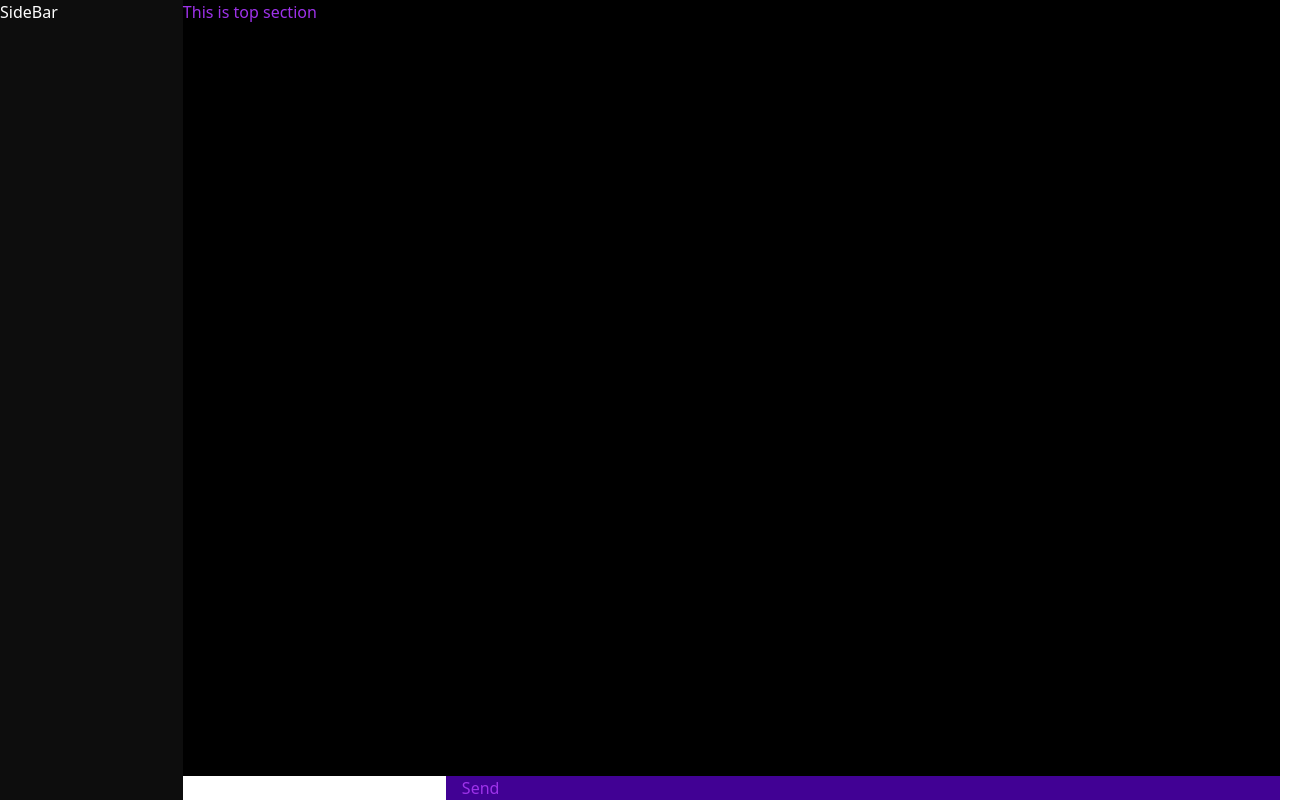
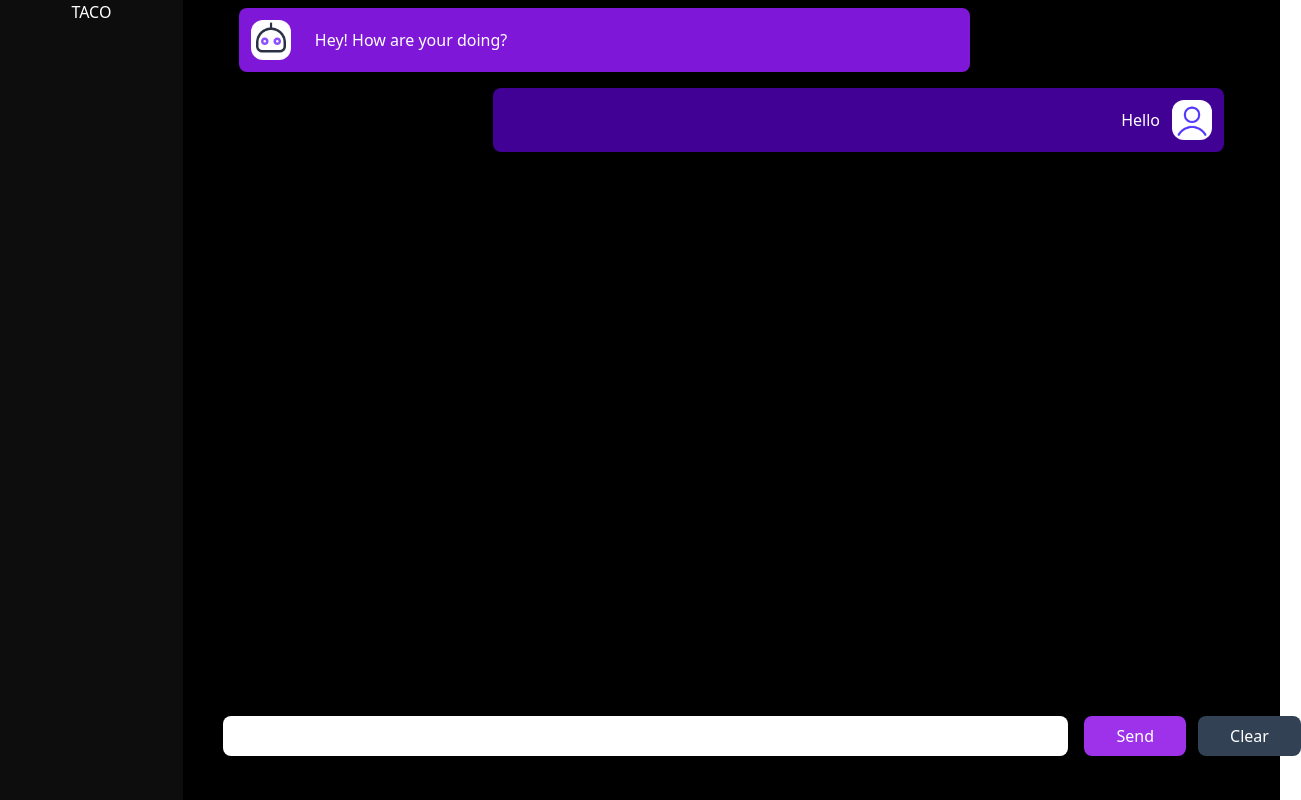
Before and after one commit to Yodawgz0/taco, a Next.js app: page / in a window 1280 px wide. Shown: the whole page, 1301 px wide, since content can reach past the window. Built offline with nearby package versions, Linux system fonts and the light colour scheme.

Commit message:
finalizing the chatbar

```diff
--- a/src/components/Chat.tsx
+++ b/src/components/Chat.tsx
@@ -1,16 +1,128 @@
-import React from "react";
+import React, { LegacyRef, useEffect, useRef, useState } from "react";
+import botIcon from "../assets/auto.png";
+import userIcon from "../assets/user.png";
+
+interface chattexts {
+  owner: string;
+  text: string;
+  timeStamp: Date | string;
+}
 
 export default function Chat() {
+  const [chatText, setChatText] = useState<string>("");
+  const [alertInfoFlag, setalertInfoFlag] = useState<[boolean, string]>([
+    false,
+    "",
+  ]);
+  const [chatRepliesSet, setChatRepliesSet] = useState<chattexts[]>([
+    {
+      owner: "bot",
+      text: "Hey! How are your doing?",
+      timeStamp: new Date().toISOString(),
+    },
+    {
+      owner: "user",
+      text: "Hello",
+      timeStamp: new Date().toISOString(),
+    },
+  ]);
+
+  const lastChatRef = useRef<HTMLDivElement>(null);
+
+  const onSendHandler = () => {
+    if (chatText.length) {
+      setChatRepliesSet([
+        ...chatRepliesSet,
+        {
+          owner: "user",
+          text: chatText,
+          timeStamp: new Date().toISOString(),
+        },
+      ]);
+      setChatText("");
+    } else {
+      setalertInfoFlag([true, "Can't Send Empty Text!"]);
+    }
+  };
+
+  useEffect(() => {
+    lastChatRef.current?.scrollIntoView({
+      behavior: "smooth",
+      block: "start",
+    });
+  }, [chatRepliesSet]);
+
   return (
     <>
-      <div className="text-hypLightPurple w-full flex flex-col justify-between">
-        <div className="">This is top section</div>
-        <div className="bg-hypDarkPurple flex flex-row">
-          <div>
-            <input className="px-4" />
+      <div className=" w-full flex flex-col justify-between">
+        {alertInfoFlag[0] ? (
+          <p className="fixed right-[35%] mt-7 py-1 px-4 bg-red-600 text-white rounded-xl">
+            {alertInfoFlag[1]}
+            <button
+              className="ml-2 text-black pb-1"
+              onClick={() => {
+                setalertInfoFlag([false, ""]);
+              }}
+            >
+              x
+            </button>
+          </p>
+        ) : (
+          <></>
+        )}
+        <div className=" overflow-scroll scroll h-auto">
+          {chatRepliesSet.map((ele, index) => (
+            <div
+              key={index}
+              className={`text-white m-14 w-2/3 py-3 my-2 items-center rounded-lg flex flex-row+ ${
+                ele.owner === "bot"
+                  ? " bg-hypMedPurple"
+                  : " bg-hypDarkPurple justify-end float-right"
+              }`}
+            >
+              {ele.owner === "bot" && (
+                <img
+                  className="w-10 mx-3 bg-white rounded-xl"
+                  src={botIcon.src}
+                />
+              )}
+              <p className="ms-3">{ele.text}</p>
+              {ele.owner === "user" && (
+                <img
+                  className="w-10 mx-3 bg-white rounded-xl"
+                  src={userIcon.src}
+                />
+              )}
+              <div
+                ref={index === chatRepliesSet.length - 1 ? lastChatRef : null}
+              />
+            </div>
+          ))}
+        </div>
+
+        <div className="grid grid-cols-12 gap-3 mx-10 my-11">
+          <div className="col-span-10">
+            <input
+              className="w-full px-4 rounded-lg py-2"
+              onChange={(e) => {
+                setChatText(e.target.value);
+                setalertInfoFlag([false, ""]);
+              }}
+              value={chatText}
+              onKeyDown={(e) => (e.key === "Enter" ? onSendHandler() : "")}
+            />
           </div>
-          <div className="mx-4">
-            <button> Send</button>
+          <div className="mx-1 flex flex-row">
+            <button
+              className="text-white me-3 bg-hypLightPurple px-8 rounded-lg py-2"
+              onClick={(e) => onSendHandler()}
+            >
+              Send
+            </button>
+            <button className="text-white bg-slate-700 px-8 rounded-lg py-2">
+              {" "}
+              Clear
+            </button>
           </div>
         </div>
       </div>
--- a/src/components/SideBar.tsx
+++ b/src/components/SideBar.tsx
@@ -3,7 +3,9 @@ import React from "react";
 export default function SideBar() {
   return (
     <>
-      <div className="bg-hypBlackLight text-white w-1/6">SideBar</div>
+      <div className="bg-hypBlackLight  w-1/6 text-center">
+        <p className="h-2 text-white">TACO</p>
+      </div>
     </>
   );
 }
```
